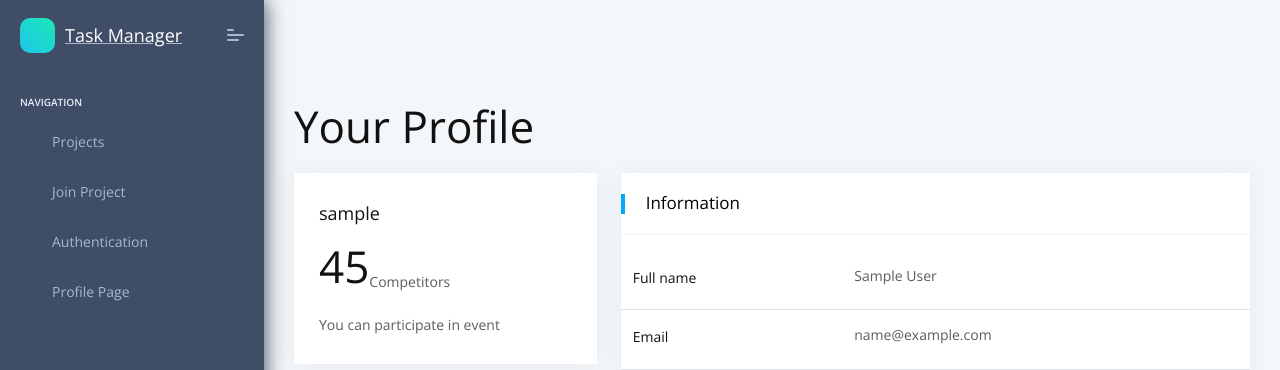
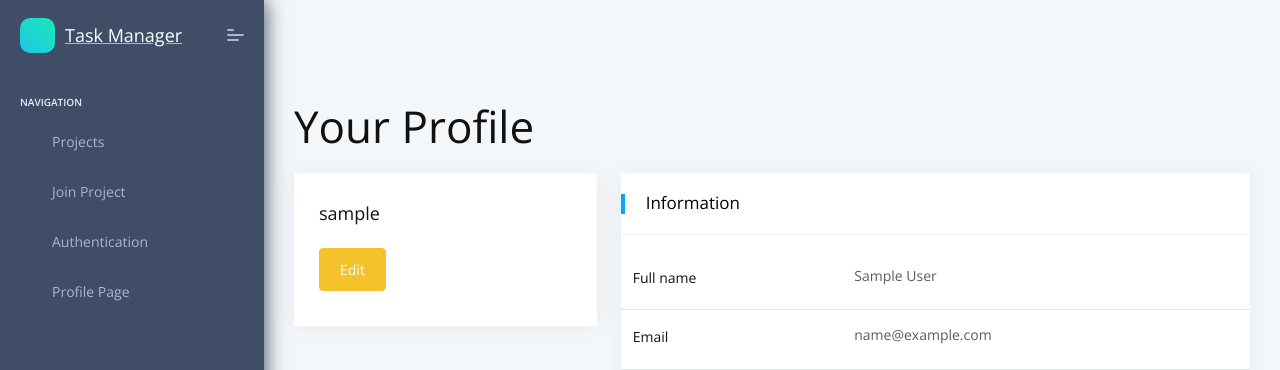
Before and after one commit to kapitoshk4/task-manager, a Django app: page /profile/ in a window 1280 px wide. Shown: the top 370 px of the page. Run offline with Django 5.2, Linux system fonts and the light colour scheme; the visitor is signed in with stand-in values (Sample User, id 1); some libraries are stand-ins or nearby versions.

Commit message:
СрChange i in profile_detail

```diff
--- a/templates/tasks/profile_detail.html
+++ b/templates/tasks/profile_detail.html
@@ -16,9 +16,8 @@
                 <h5 class="m-0">{{ user.get_username }}</h5>
               </div>
             </div>
-            <h2 class="mt-3 f-w-300">45<sub class="text-muted f-14">Competitors</sub></h2>
-            <h6 class="text-muted mt-4 mb-0">You can participate in event </h6>
-            <i class="fab fa-angellist text-c-purple f-50"></i>
+            <h6 class="text-muted mt-4 mb-0"><a href="{% url 'tasks:profile-edit' %}" class="btn btn-warning">Edit</a></h6>
+            <i class="fab fa-osi text-c-purple f-50"></i>
           </div>
         </div>
       </div>
```
